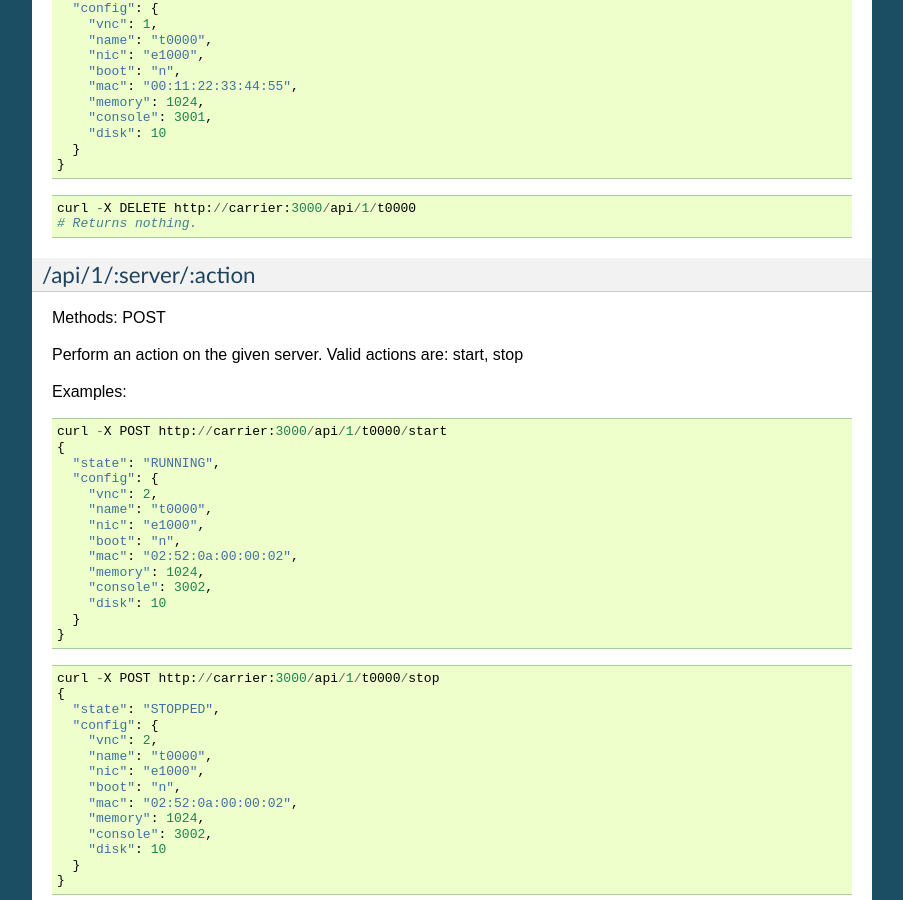
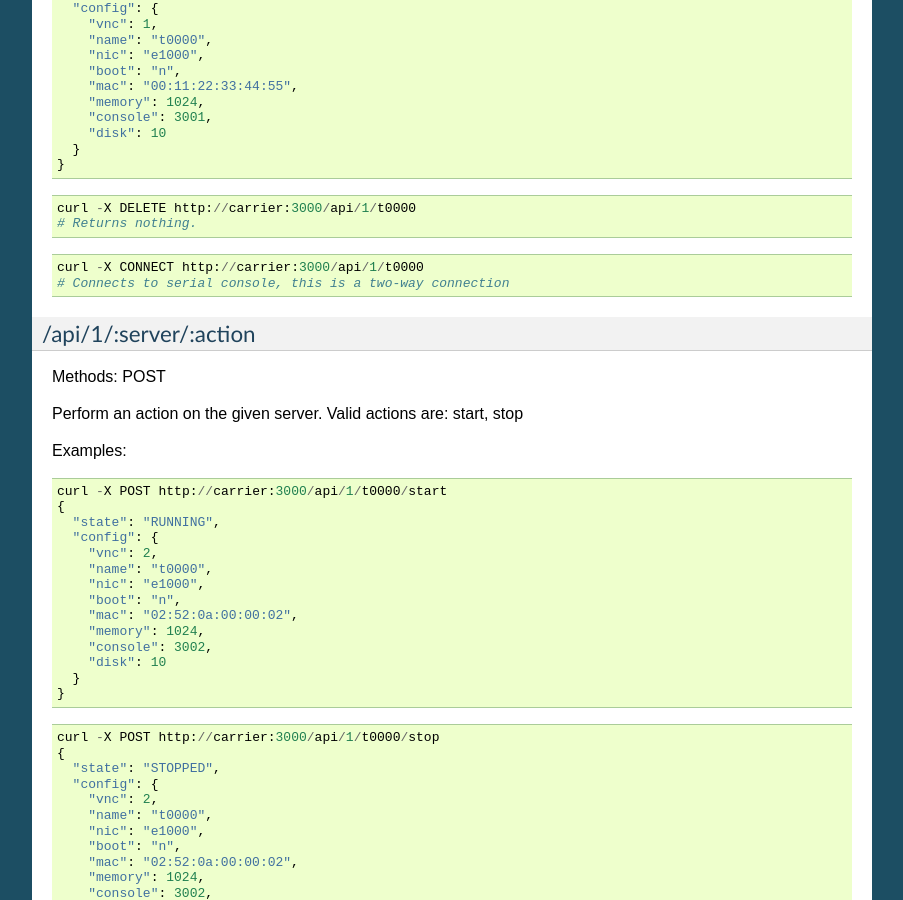
Before and after one commit to JeremyGrosser/carrier, a Sphinx documentation site: the page built from doc/source/api.rst, in a window 1280 px wide and 900 px high, scrolled down 1279 px. Shown: the whole window, without its empty margins (198-1101 px from the left). Built offline with Sphinx 7.4.7, drawn with Linux system fonts in a browser that asks for light colours; some of the changed text lies outside the part shown.

Commit message:
Document new CONNECT method

```diff
--- a/doc/source/api.rst
+++ b/doc/source/api.rst
@@ -21,7 +21,7 @@ Example::
 
 /api/1/:server
 ==============
-Methods: GET, POST, PUT, DELETE
+Methods: GET, POST, PUT, DELETE, CONNECT
 
 Query, create, update, and delete this server resource. POST creates a new
 server object with this name, using the JSON configuration specified in the
@@ -91,6 +91,11 @@ Examples::
 	curl -X DELETE http://carrier:3000/api/1/t0000
 	# Returns nothing.
 
+::
+
+	curl -X CONNECT http://carrier:3000/api/1/t0000
+	# Connects to serial console, this is a two-way connection
+
 /api/1/:server/:action
 ======================
 Methods: POST
```
